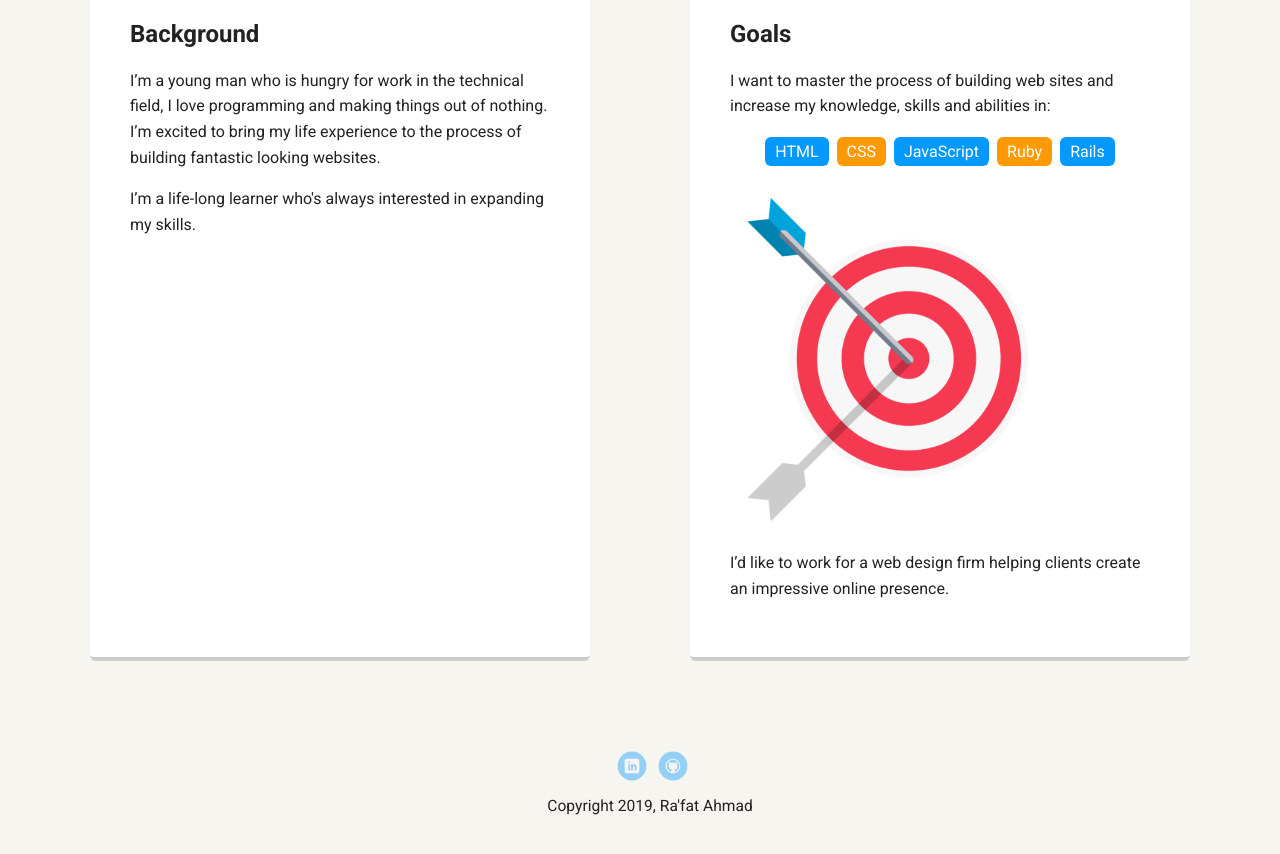
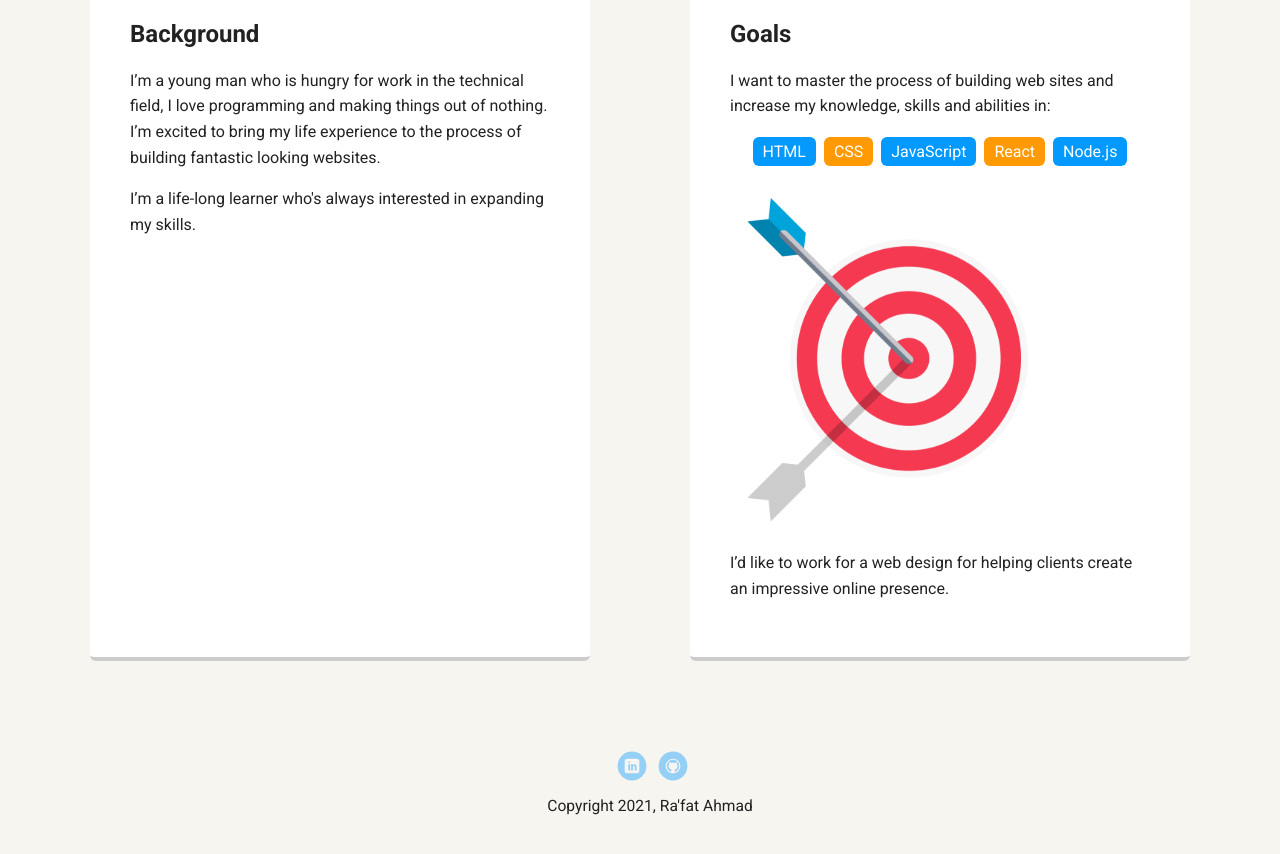
Before and after one commit to RafatBAhmad/Personal-Profile-Page--Project-1, a plain HTML site: page index.html in a window 1280 px wide. Shown: the part 540-1394 px from the top of the page. Drawn offline with Linux system fonts and the light colour scheme; a web font is replaced by a local one.

Commit message:
edit for new submation

```diff
--- a/index.html
+++ b/index.html
@@ -38,11 +38,11 @@
           <li>HTML</li>
           <li>CSS</li>
           <li>JavaScript</li>
-          <li>Ruby</li>
-          <li>Rails</li>
+          <li>React</li>
+          <li>Node.js</li>
         </ul>
         <img src="images/goals.png" alt="goals">
-        <p>I’d like to work for a web design firm helping clients create an impressive online presence.</p>
+        <p>I’d like to work for a web design for helping clients create an impressive online presence.</p>
       </div>
 
     </main>
@@ -51,7 +51,7 @@
         <li><a href="https://linkedin.com/in/rafatahmad" target="_blank" class="social linkedin">LinkedIn</a></li>
         <li><a href="https://github.com/RafatBAhmad" target="_blank" class="social github">Github</a></li>
       </ul>
-      <p class="copyright">Copyright 2019, Ra'fat Ahmad</p>
+      <p class="copyright">Copyright 2021, Ra'fat Ahmad</p>
     </footer>
   </body>
   </html>
```
Also changed, not shown: experience.html (+1 -1 lines).
